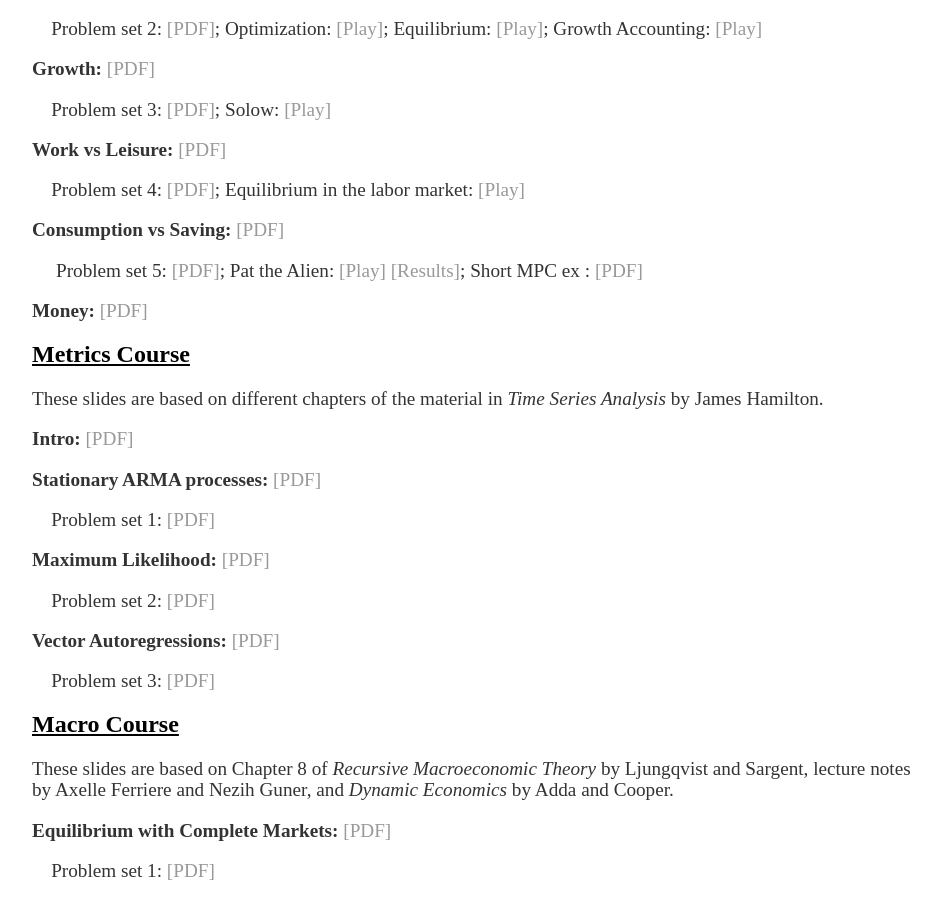
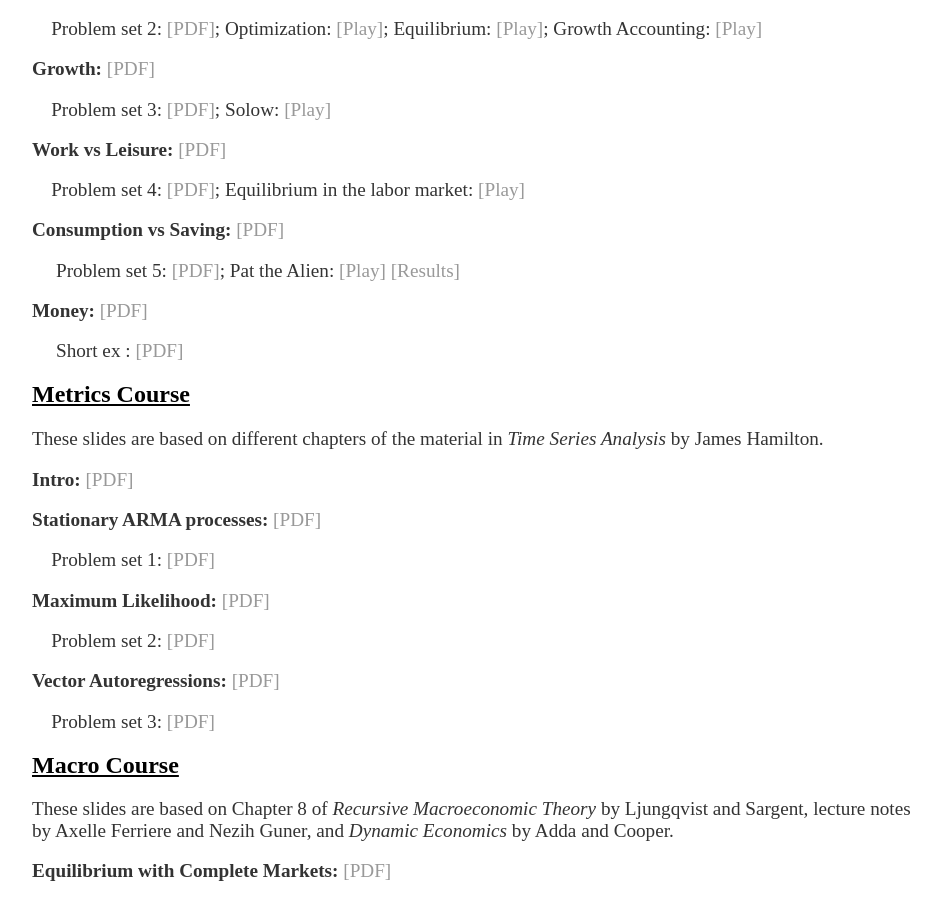
Before and after one commit to jesusbueren/jesusbueren.github.io, a Jekyll site: the page built from teaching/index.html, in a window 1280 px wide and 900 px high, scrolled down 449 px. Shown: the whole window, without its empty margins (160-1101 px from the left). Built offline with Jekyll 4.4.1, drawn with Linux system fonts in a browser that asks for light colours.

Commit message:
Fix HTML formatting for Problem set 5 and add short exercise

```diff
--- a/teaching/index.html
+++ b/teaching/index.html
@@ -20,8 +20,9 @@
 				<p><strong>Work vs Leisure:</strong> <a href="FoundationsMacro/WorkLeisure.pdf">[PDF]</a></p>
 				<p>&nbsp;&nbsp;&nbsp;&nbsp;Problem set 4: <a href="FoundationsMacro/WorkLeisure_exercises.pdf">[PDF]</a>; Equilibrium in the labor market: <a href="https://jesusbueren.github.io/Work-Leisure/">[Play]</a></p>
 				<p><strong>Consumption vs Saving:</strong> <a href="FoundationsMacro/ConsumptionSaving.pdf">[PDF]</a></p>
-				<p>&nbsp;&nbsp;&nbsp;&nbsp; Problem set 5: <a href="FoundationsMacro/ConsumptionSaving_exercises.pdf">[PDF]</a>; Pat the Alien: <a href="https://jesusbueren.github.io/pat-discount-factor-game">[Play]</a> <a href="https://jesusbueren.github.io/pat-discount-factor-game/results">[Results]</a>; Short MPC ex : <a href="FoundationsMacro/MPC_flash_exercise.pdf">[PDF]</a> </p>
+				<p>&nbsp;&nbsp;&nbsp;&nbsp; Problem set 5: <a href="FoundationsMacro/ConsumptionSaving_exercises.pdf">[PDF]</a>; Pat the Alien: <a href="https://jesusbueren.github.io/pat-discount-factor-game">[Play]</a> <a href="https://jesusbueren.github.io/pat-discount-factor-game/results">[Results]</a></a> </p>
 				<p><strong>Money:</strong> <a href="FoundationsMacro/Money.pdf">[PDF]</a></p>
+				<p>&nbsp;&nbsp;&nbsp;&nbsp; Short ex : <a href="FoundationsMacro/Money_flash_exercise.pdf">[PDF]</a> </p>
             </article>
         </section>
         <section>
```
